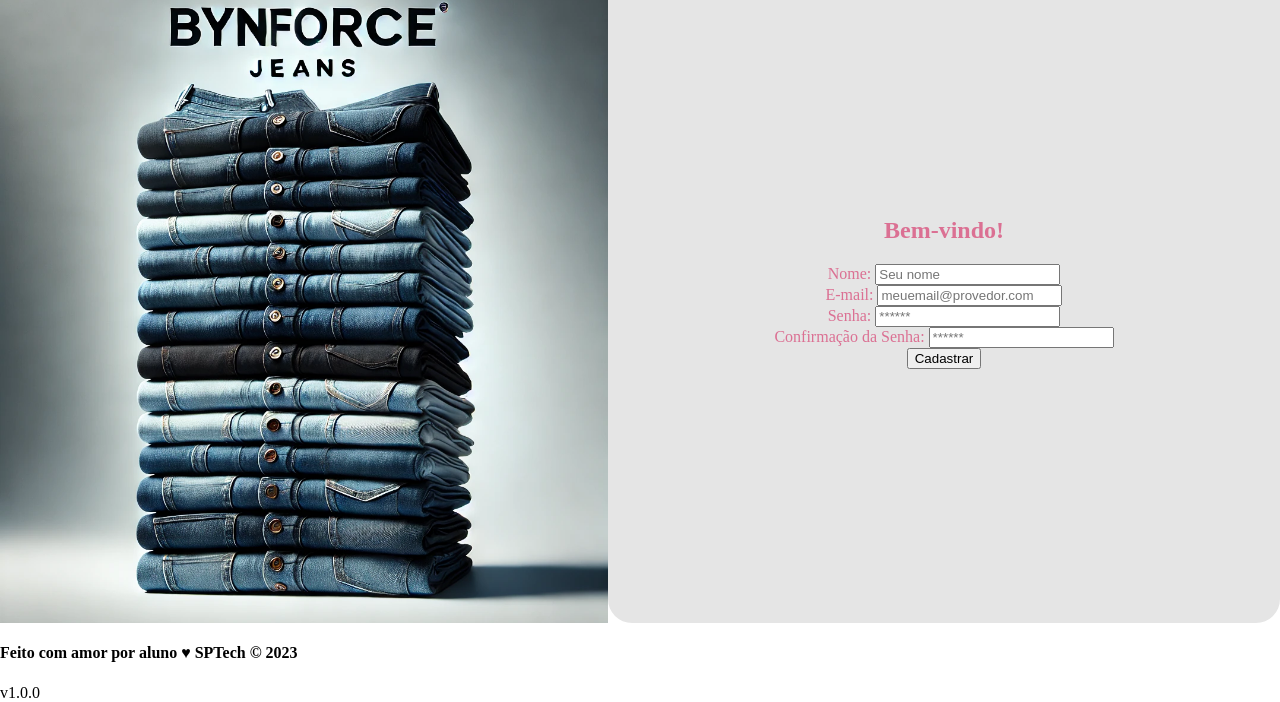
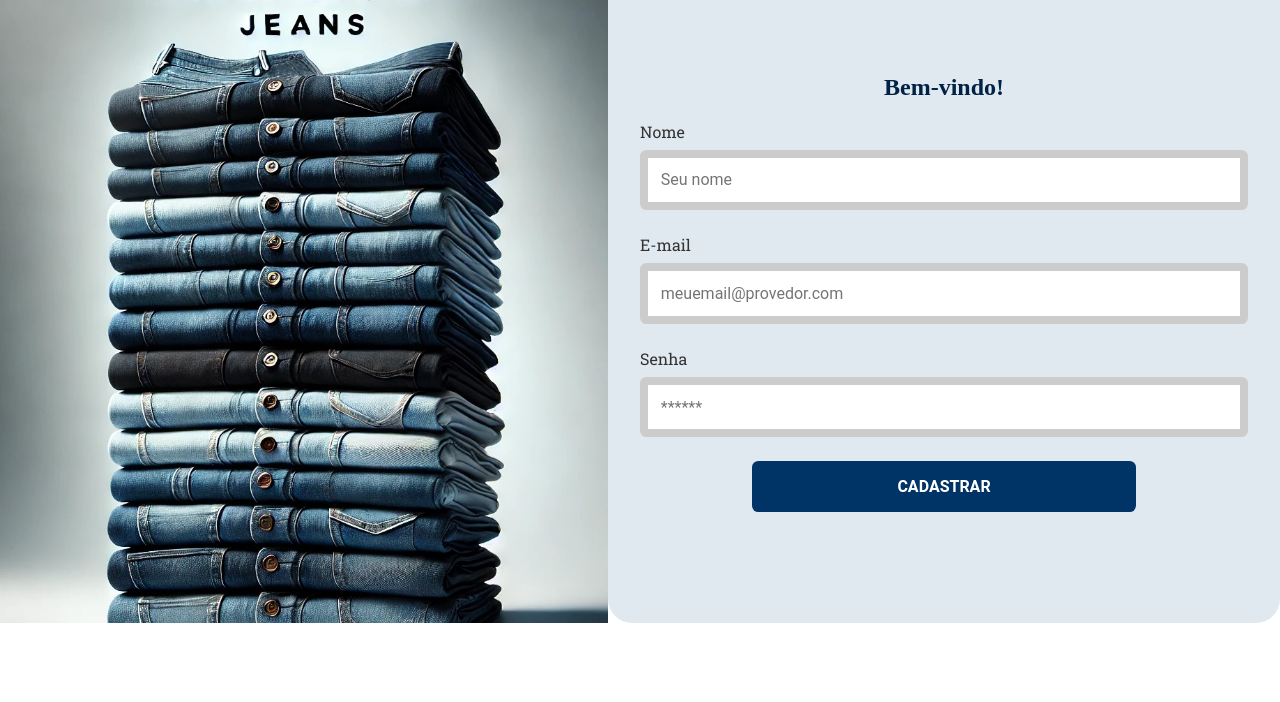
Before and after one commit to OmarDahbur/E-commerce, a plain HTML site: page public/cadastro.html in a window 1280 px wide. Shown: the part 177-879 px from the top of the page. After the commit the page ends 800 px from the top, so only its background shows below. Drawn offline with Linux system fonts and the light colour scheme.

Commit message:
Pagina de cadastro finalizada

```diff
--- a/public/cadastro.html
+++ b/public/cadastro.html
@@ -25,7 +25,7 @@
 
     <div class="cadastro">
         <div class="fotocc">
-            <img src="../public/assets/Img para cadastro.webp" alt="foto">
+            <img src="../public/assets/Img para cadastro.jpg" alt="foto">
         </div>
 
 
@@ -33,24 +33,19 @@
 
             <h2>Bem-vindo!</h2>
             <div class="campo">
-                <span>Nome:</span>
+                <label for="nome_input">Nome</label>
                 <input id="nome_input" type="text" placeholder="Seu nome" />
             </div>
 
             <div class="campo">
-                <span>E-mail:</span>
+                <label for="email_input">E-mail</label>
                 <input id="email_input" type="text" placeholder="meuemail@provedor.com" />
             </div>
 
 
             <div class="campo">
-                <span>Senha:</span>
+                <label for="senha_input">Senha</label>
                 <input id="senha_input" type="password" placeholder="******" />
-            </div>
-
-            <div class="campo">
-                <span>Confirmação da Senha:</span>
-                <input id="confirmacao_senha_input" type="password" placeholder="******" />
             </div>
             <button class="botao" onclick="cadastrar()">Cadastrar</button>
 
@@ -58,15 +53,6 @@
     </div>
 
 
-
-    <!--footer inicio-->
-    <div class="footer">
-        <div class="container">
-            <h4>Feito com amor por aluno &hearts; SPTech &copy; 2023</h4>
-            <span class="version">v1.0.0</span>
-        </div>
-    </div>
-    <!--footer fim-->
 </body>
 
 </html>
--- a/public/css/cadastro.css
+++ b/public/css/cadastro.css
@@ -4,6 +4,7 @@ body {
     padding: 0;
     height: 100vh;
     background-color: white;
+    overflow: hidden;
 
 }
 
@@ -29,7 +30,7 @@ header {
 }
 
 .iniciar {
-    font-size: 10vh;
+    font-size: 1rem;
     font-family: 'Roboto Slab', serif;
     background-color: #FEC817;
     color: white;
@@ -48,12 +49,12 @@ header {
 
 .card {
     width: 50%;
-    background-color: #e5e5e5;
+    background-color: #e1e9f0;
     border-radius: 1.5rem;
     display: flex;
     align-items: center;
     justify-content: center;
-    color: palevioletred;
+    color: #002244;
     flex-direction: column;
     padding: 2rem;
 
@@ -72,7 +73,7 @@ header {
 
 .fotocc img {
     width: 100%;
-    height: 85vh;
+    height: 120vh;
     object-fit: cover;
 }
 
@@ -81,3 +82,52 @@ header {
     height: 85vh;
     width: 100vw;
 }
+
+.botao {
+    background-color: #003366;
+    color: white;
+    font-family: 'Roboto', sans-serif;
+    font-weight: bold;
+    text-transform: uppercase;
+    border: none;
+    border-radius: 0.4rem;
+    padding: 1rem 2rem;
+    width: 100%;
+    max-width: 30vw;
+    font-size: 1rem;
+    cursor: pointer;
+    transition: background-color 0.3s ease;
+}
+
+.botao:hover {
+    background-color: #002f6c;
+}
+
+.campo {
+    display: flex;
+    flex-direction: column;
+    width: 100%;
+    max-width: 50vw;
+    margin-bottom: 1.5rem;
+}
+
+.campo label {
+    font-family: 'Roboto Slab', serif;
+    font-size: 1rem;
+    color: #333;
+    margin-bottom: 0.5rem;
+}
+
+.campo input {
+    padding: 0.8rem;
+    font-size: 1rem;
+    font-family: 'Roboto', sans-serif;
+    border: 1vh solid #ccc;
+    border-radius: 0.4rem;
+    transition: border-color 0.3s ease;
+}
+
+.campo input:focus {
+    border-color: #003366;
+    outline: none;
+}
```
Also changed, not shown: public/assets/Img para cadastro.jpg (added), public/assets/Img para cadastro.webp (deleted).
